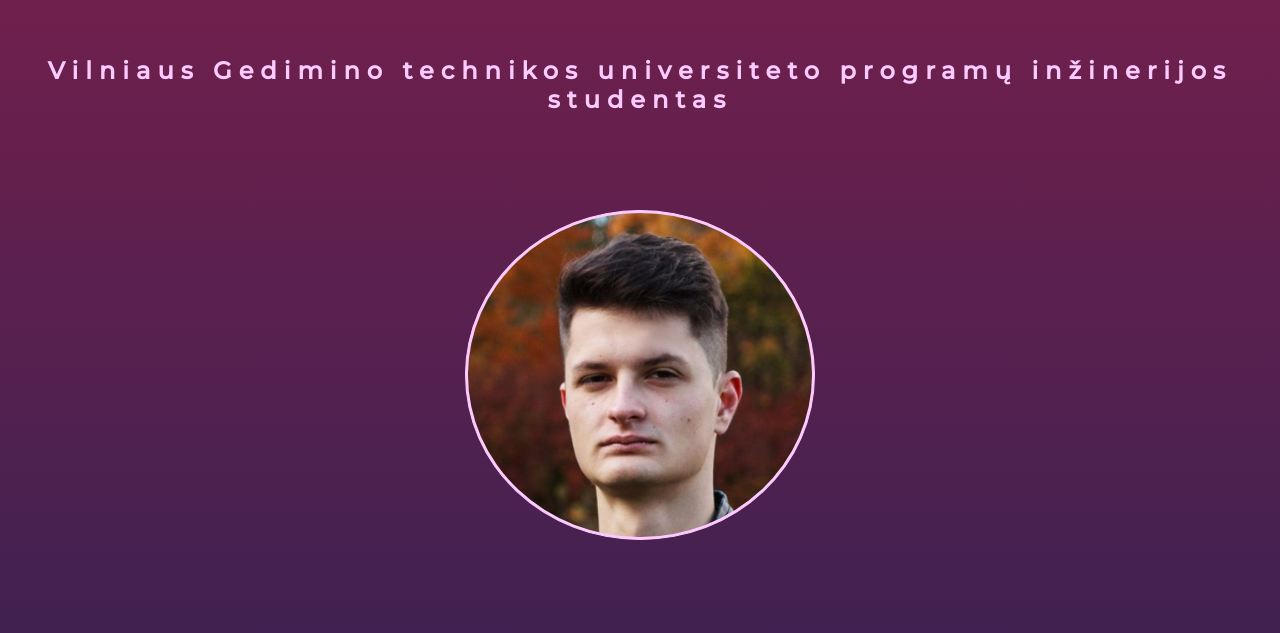
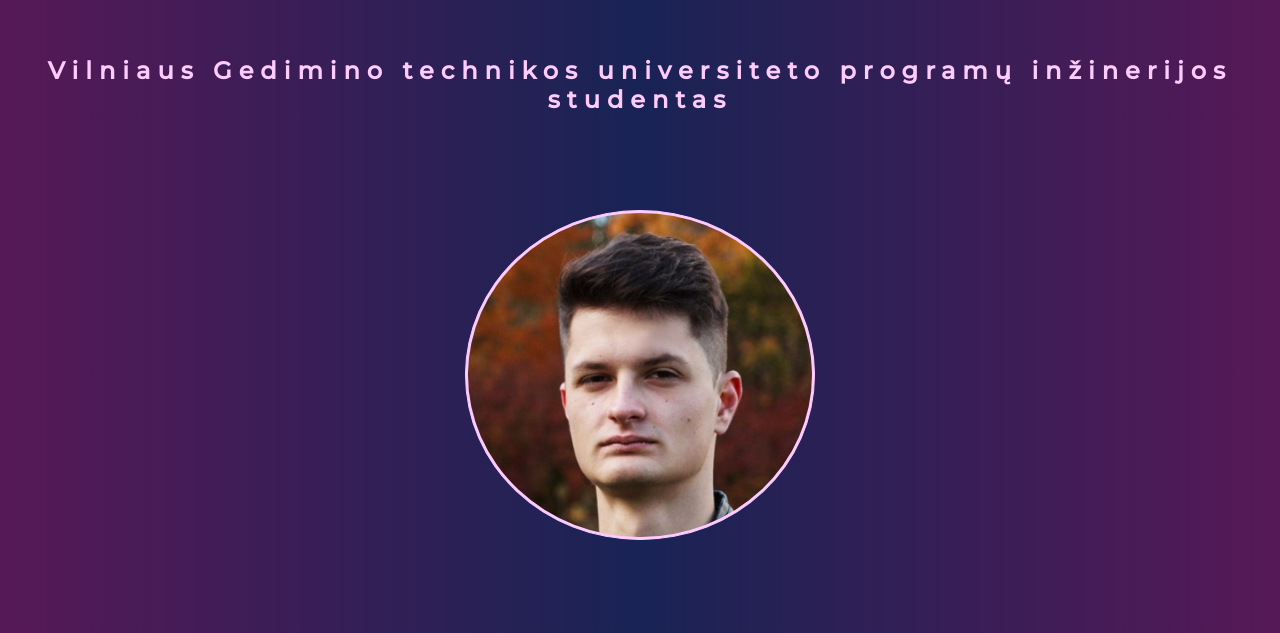
Before and after one commit to VRusinas/Mano-page, a plain HTML site: page index.html in a window 1280 px wide. Shown: the part 137-770 px from the top of the page. Drawn offline with Linux system fonts and the light colour scheme.

Commit message:
Update style.css

```diff
--- a/style.css
+++ b/style.css
@@ -10,7 +10,7 @@ html{
   font-size: 12px;
 }
 body{
-  background: linear-gradient(#721140f0, #192355);
+  background: linear-gradient(to right, #561957, #192355, #561957);
   background-size: cover;
   color: #fdcbfe;
   font-family: Montserrat;
```
